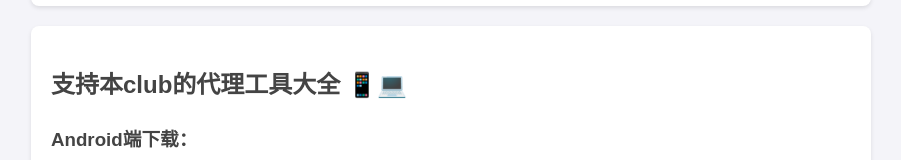
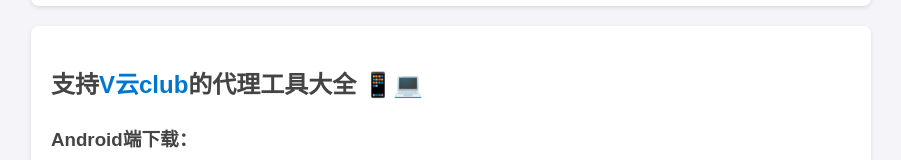
Before and after one commit to vvvcloud/zichazhinan, a plain HTML site: page index.html in a window 1280 px wide. Shown: the part 1054-1214 px from the top of the page, without its empty margins (189-1090 px from the left). Drawn offline with Linux system fonts and the light colour scheme.

Commit message:
Update index.html

```diff
--- a/index.html
+++ b/index.html
@@ -3,7 +3,7 @@
 <head>
     <meta charset="UTF-8">
     <meta name="viewport" content="width=device-width, initial-scale=1.0">
-    <title>无法使用时的排查流程</title>
+    <title>V云club无法使用时的排查流程</title>
     <style>
         body {
             font-family: Arial, sans-serif;
@@ -123,7 +123,7 @@
     </div>
 
     <footer>
-        <h2>支持本club的代理工具大全 📱💻</h2>
+        <h2>支持<a href="https://666v.xyz/" target="_blank">V云club</a>的代理工具大全 📱💻</h2>
 
         <h3>Android端下载：</h3>
         <ul>
```
